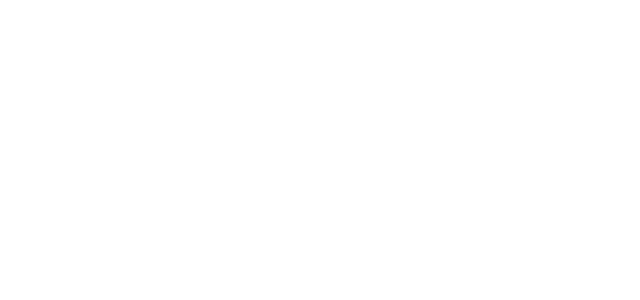
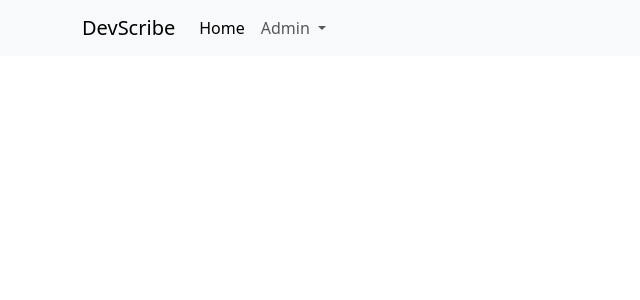
Before and after one commit to puruj/DevScribe.UI, an Angular app: page / in a window 1280 px wide. Shown: the top 300 px of the page, without its empty margins (0-640 px from the left). Built offline with nearby package versions, Linux system fonts and the light colour scheme.

Commit message:
create init navbar component

```diff
--- a/src/app/app.component.html
+++ b/src/app/app.component.html
@@ -1,2 +1,3 @@
+<app-navbar></app-navbar>
 
 <router-outlet></router-outlet>
--- a/src/app/app.module.ts
+++ b/src/app/app.module.ts
@@ -3,10 +3,12 @@
 
 import { AppRoutingModule } from './app-routing.module';
 import { AppComponent } from './app.component';
+import { NavbarComponent } from './core/components/navbar/navbar.component';
 
 @NgModule({
   declarations: [
-    AppComponent
+    AppComponent,
+    NavbarComponent
   ],
   imports: [
     BrowserModule,
--- /dev/null
+++ b/src/app/core/components/navbar/navbar.component.html
@@ -0,0 +1,25 @@
+<nav class="navbar navbar-expand-lg bg-body-tertiary">
+    <div class="container">
+      <a class="navbar-brand" href="#">DevScribe</a>
+      <button class="navbar-toggler" type="button" data-bs-toggle="collapse" data-bs-target="#navbarSupportedContent" aria-controls="navbarSupportedContent" aria-expanded="false" aria-label="Toggle navigation">
+        <span class="navbar-toggler-icon"></span>
+      </button>
+      <div class="collapse navbar-collapse" id="navbarSupportedContent">
+        <ul class="navbar-nav me-auto mb-2 mb-lg-0">
+          <li class="nav-item">
+            <a class="nav-link active" aria-current="page" href="#">Home</a>
+          </li>
+          <li class="nav-item dropdown">
+            <a class="nav-link dropdown-toggle" href="#" role="button" data-bs-toggle="dropdown" aria-expanded="false">
+              Admin
+            </a>
+            <ul class="dropdown-menu">
+              <li><a class="dropdown-item" href="#">Categories</a></li>
+              <!-- <li><hr class="dropdown-divider"></li> -->
+              <!-- <li><a class="dropdown-item" href="#">Something else here</a></li> -->
+            </ul>
+          </li>
+        </ul>
+      </div>
+    </div>
+  </nav>
```
Also changed, not shown: src/app/core/components/navbar/navbar.component.ts (added, +10 -0 lines), src/app/core/components/navbar/navbar.component.css (added), 1 other file (tests, documents, lock files or other folders).
